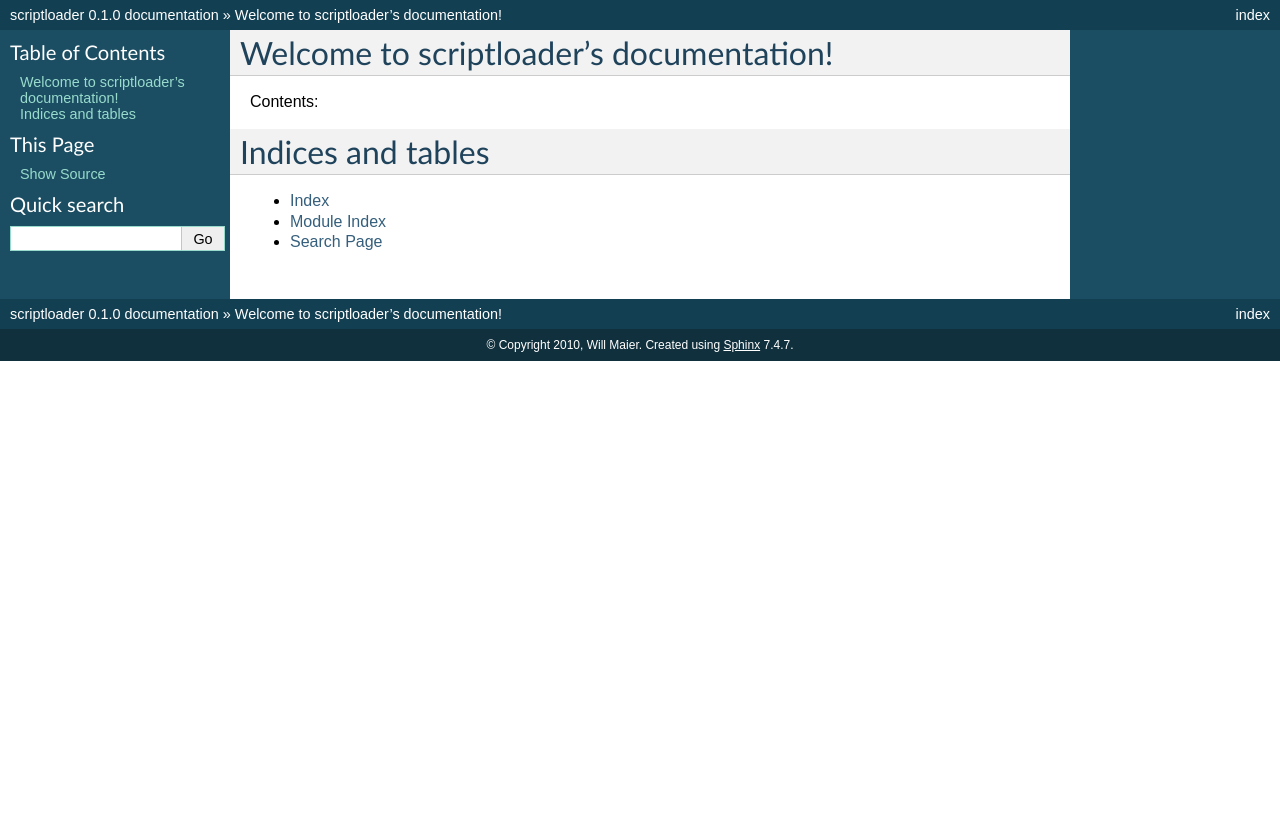
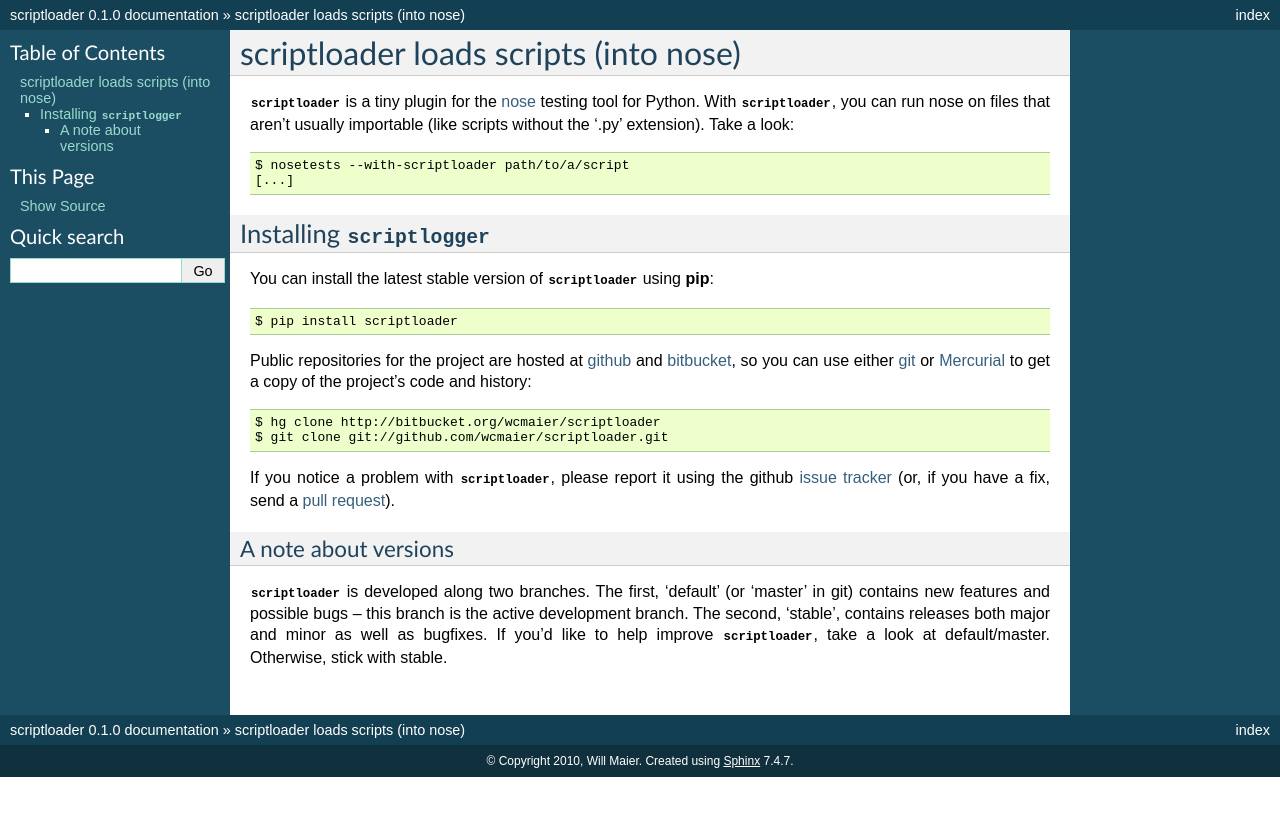
Before and after one commit to whilp/scriptloader, a Sphinx documentation site: the page built from docs/index.txt, in a window 1280 px wide. Shown: the top 816 px of the page. Built offline with Sphinx 7.4.7, drawn with Linux system fonts in a browser that asks for light colours.

Commit message:
Start docs.

```diff
--- a/docs/index.txt
+++ b/docs/index.txt
@@ -3,17 +3,52 @@
    You can adapt this file completely to your liking, but it should at least
    contain the root `toctree` directive.
 
-Welcome to scriptloader's documentation!
-========================================
+scriptloader loads scripts (into nose)
+======================================
 
-Contents:
+.. highlight:: none
 
-.. toctree::
-   :maxdepth: 2
+:mod:`scriptloader` is a tiny plugin for the `nose`_ testing tool for Python.
+With :mod:`scriptloader`, you can run nose on files that aren't usually
+importable (like scripts without the '.py' extension). Take a look::
 
-Indices and tables
-==================
+    $ nosetests --with-scriptloader path/to/a/script
+    [...]
 
-* :ref:`genindex`
-* :ref:`modindex`
-* :ref:`search`
+.. _nose:   http://somethingaboutorange.com/mrl/projects/nose/
+
+Installing :mod:`scriptlogger`
+------------------------------
+
+.. highlight:: none
+
+You can install the latest stable version of :mod:`scriptloader` using :command:`pip`::
+
+    $ pip install scriptloader
+
+Public repositories for the project are hosted at `github`_ and `bitbucket`_, so
+you can use either `git`_ or `Mercurial`_ to get a copy of the project's code
+and history::
+
+    $ hg clone http://bitbucket.org/wcmaier/scriptloader
+    $ git clone git://github.com/wcmaier/scriptloader.git
+
+.. _github:     http://github.com/wcmaier/scriptloader
+.. _bitbucket:  http://bitbucket.org/wcmaier/scriptloader
+.. _git:        http://git-scm.com/
+.. _Mercurial:  http://mercurial.selenic.com/
+
+If you notice a problem with :mod:`scriptloader`, please report it using the
+github `issue tracker`_ (or, if you have a fix, send a `pull request`_).
+
+.. _issue tracker:  http://github.com/wcmaier/scriptloader/issues
+.. _pull request:   http://github.com/wcmaier/scriptloader/pull/new/master
+
+A note about versions
++++++++++++++++++++++
+
+:mod:`scriptloader` is developed along two branches. The first, 'default' (or
+'master' in git) contains new features and possible bugs -- this branch is the
+active development branch. The second, 'stable', contains releases both major
+and minor as well as bugfixes. If you'd like to help improve :mod:`scriptloader`,
+take a look at default/master. Otherwise, stick with stable.
```
